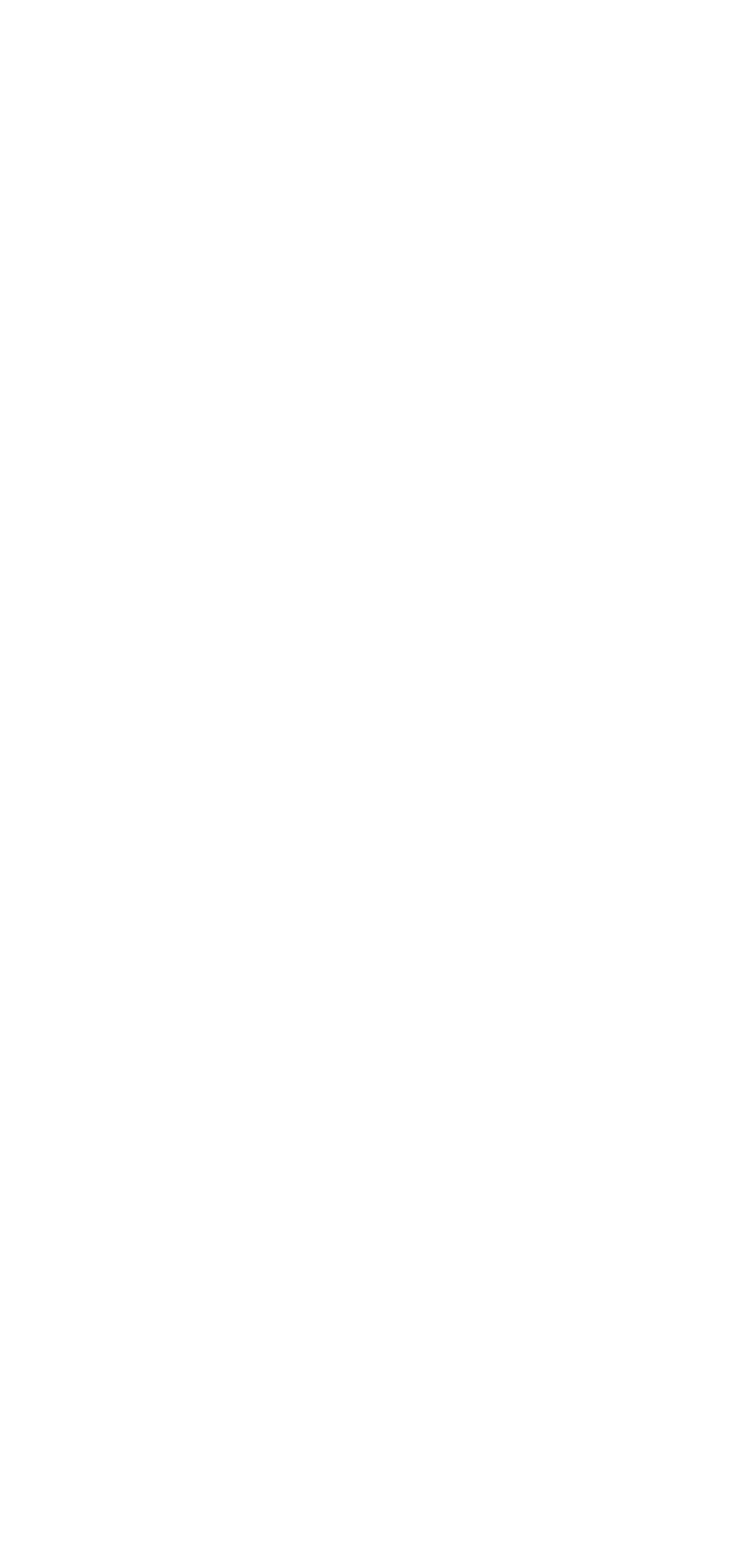
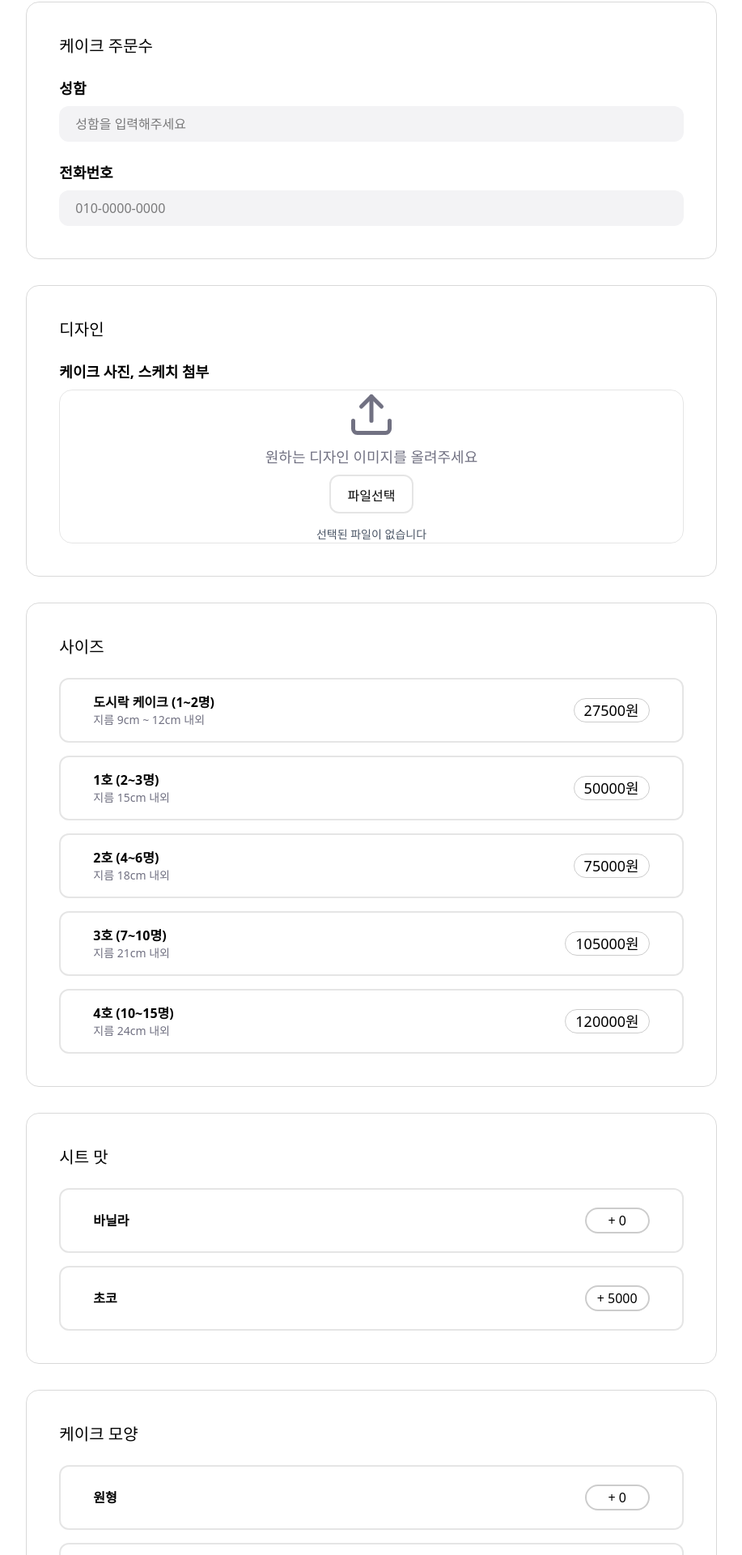
Before and after one commit to WebFrameWorkCakeOn/Web, a React (Vite) app: page /order in a window 1280 px wide. Before the commit this address had no page. Shown: the part 280-2200 px from the top of the page at 81% size, without its empty margins (181-1098 px from the left). Before the commit the page ends 800 px from the top, so only its background shows below. Built offline with nearby package versions, Linux system fonts and the light colour scheme.

Commit message:
feat:orderPage 작업중,,,

```diff
--- /dev/null
+++ b/src/pages/OrderPage.tsx
@@ -0,0 +1,211 @@
+import { Upload } from "lucide-react";
+import { useState } from "react";
+
+const CUSTOM_CAKE_DATA = [
+  {
+    sizeName: "도시락 케이크",
+    diameterText: "9cm ~ 12cm 내외",
+    peopleText: "1~2명",
+    priceAverage: 27500,
+  },
+  {
+    sizeName: "1호",
+    diameterText: "15cm 내외",
+    peopleText: "2~3명",
+    priceAverage: 50000,
+  },
+  {
+    sizeName: "2호",
+    diameterText: "18cm 내외",
+    peopleText: "4~6명",
+    priceAverage: 75000,
+  },
+  {
+    sizeName: "3호",
+    diameterText: "21cm 내외",
+    peopleText: "7~10명",
+    priceAverage: 105000,
+  },
+  {
+    sizeName: "4호",
+    diameterText: "24cm 내외",
+    peopleText: "10~15명",
+    priceAverage: 120000,
+  },
+];
+const FLAVOR_OPTIONS = [
+  { name: "바닐라", price: 0 },
+  { name: "초코", price: 5000 },
+];
+const SHAPE_OPTIONS = [
+  { name: "원형", price: 0 },
+  { name: "하트", price: 5000 },
+];
+
+const OrderPage = () => {
+  const [fileName, setFileName] = useState("선택된 파일이 없습니다");
+  const [selectedSizeIndex, setSelectedSizeIndex] = useState<number | null>(
+    null
+  );
+  const [selectedFlavorIndex, setSelectedFlavorIndex] = useState<number | null>(
+    null
+  );
+  const [selectedShapeIndex, setSelectedShapeIndex] = useState<number | null>(
+    null
+  );
+  const handleFileChange = (e: React.ChangeEvent<HTMLInputElement>) => {
+    if (e.target.files && e.target.files.length > 0) {
+      setFileName(e.target.files[0].name);
+    } else {
+      setFileName("선택된 파일이 없습니다");
+    }
+  };
+
+  const handleSizeSelect = (index: number) => {
+    setSelectedSizeIndex(index);
+  };
+  const orderFormCss =
+    "w-full p-10 h-auto border border-[#000000]/15 flex flex-col gap-y-6 rounded-2xl";
+
+  return (
+    <div className="min-h-screen pb-10 w-full flex justify-center ">
+      <div className="h-full w-2/3 flex flex-col gap-y-8 justify-center">
+        {/*수량*/}
+        <div className={orderFormCss}>
+          <div className="text-xl">케이크 주문수</div>
+          <div className="flex items-center w-full h-9 gap-x-4">
+            <div className="text-lg font-bold">수량</div>
+            <input
+              type="text"
+              className="bg-[#F3F3F5] h-full w-24 gap-x-2 rounded-xl text-center"
+            />
+            <div className="text-lg ">개</div>
+          </div>
+        </div>
+        {/*픽업 날짜... 캘린더ㅜ */}
+        {/*주문자 성함, 번호*/}
+        <div className={orderFormCss}>
+          <div className="text-xl">케이크 주문수</div>
+          <div className="flex flex-col gap-y-2 w-full h-auto">
+            <div className="text-lg font-bold">성함</div>
+            <input
+              type="text"
+              className="bg-[#F3F3F5] h-11 w-full gap-x-2 rounded-xl px-5"
+              placeholder="성함을 입력해주세요"
+            />
+          </div>
+          <div className="flex flex-col gap-y-2 w-full h-auto">
+            <div className="text-lg font-bold">전화번호</div>
+            <input
+              type="text"
+              className="bg-[#F3F3F5] h-11 w-full gap-x-2 rounded-xl px-5"
+              placeholder="010-0000-0000"
+            />
+          </div>
+        </div>
+        {/*디자인 첨부*/}
+        <div className={orderFormCss}>
+          <div className="text-xl">디자인</div>
+          <div className="flex flex-col gap-y-2 w-full h-auto">
+            <div className="text-lg font-bold">케이크 사진, 스케치 첨부</div>
+            <div className="w-full aspect-5/1 border border-[#000000]/10 rounded-2xl flex flex-col justify-center items-center gap-y-2">
+              <Upload stroke="#717182" strokeWidth={2} width={60} height={60} />
+              <div className="text-[#717182] text-lg">
+                원하는 디자인 이미지를 올려주세요
+              </div>
+              <label className="inline-block w-26 h-12 border-2 border-[#000000]/10 text-center leading-12 cursor-pointer rounded-xl justify-center items-center">
+                파일선택
+                <input
+                  type="file"
+                  className="hidden"
+                  onChange={handleFileChange}
+                />
+              </label>
+              <div className="mt-2 text-sm text-gray-600">{fileName}</div>
+            </div>
+          </div>
+        </div>
+        {/*사이즈 선택*/}
+        <div className={orderFormCss}>
+          <div className="text-xl">사이즈</div>
+          <div className="flex flex-col w-full h-auto gap-y-4">
+            {CUSTOM_CAKE_DATA.map((cake, index) => (
+              <div
+                key={index}
+                className={`w-full border-2 rounded-xl h-20 px-10 flex items-center justify-between cursor-pointer
+              ${
+                selectedSizeIndex === index
+                  ? "border-blue-500 bg-blue-50"
+                  : "border-[#000000]/10"
+              }`}
+                onClick={() => handleSizeSelect(index)}
+              >
+                <div className="flex flex-col">
+                  <div className="font-bold">
+                    {cake.sizeName} ({cake.peopleText})
+                  </div>
+
+                  <div className="text-sm text-[#717182] ">
+                    지름 {cake.diameterText}
+                  </div>
+                </div>
+
+                <div className="px-3 rounded-2xl border  border-[#000000]/20  text-lg">
+                  {cake.priceAverage}원
+                </div>
+              </div>
+            ))}
+          </div>
+        </div>
+        {/*맛 선택*/}
+        <div className={orderFormCss}>
+          <div className="text-xl">시트 맛</div>
+          <div className="flex flex-col w-full gap-y-4">
+            {FLAVOR_OPTIONS.map((flavor, index) => (
+              <div
+                key={index}
+                className={`w-full border-2 rounded-xl h-20 px-10 flex items-center justify-between cursor-pointer
+                ${
+                  selectedFlavorIndex === index
+                    ? "border-blue-500 bg-blue-50"
+                    : "border-[#000000]/10"
+                }`}
+                onClick={() => setSelectedFlavorIndex(index)}
+              >
+                <div className="font-bold">{flavor.name}</div>
+                <div className="border-2 w-20 h-8 flex items-center justify-center border-[#000000]/20 rounded-2xl ">
+                  + {flavor.price}
+                </div>
+              </div>
+            ))}
+          </div>
+        </div>
+        {/*모양*/}
+        <div className={orderFormCss}>
+          <div className="text-xl">케이크 모양</div>
+          <div className="flex flex-col w-full gap-y-4">
+            {SHAPE_OPTIONS.map((shape, index) => (
+              <div
+                key={index}
+                className={`w-full border-2 rounded-xl h-20 px-10 flex items-center justify-between cursor-pointer
+                ${
+                  selectedShapeIndex === index
+                    ? "border-blue-500 bg-blue-50"
+                    : "border-[#000000]/10"
+                }`}
+                onClick={() => setSelectedShapeIndex(index)}
+              >
+                <div className="font-bold">{shape.name}</div>
+                <div className="border-2 w-20 h-8 flex items-center justify-center border-[#000000]/20 rounded-2xl ">
+                  + {shape.price}
+                </div>
+              </div>
+            ))}
+          </div>
+        </div>
+      </div>
+    </div>
+  );
+};
+
+export default OrderPage;
--- a/src/route/Router.tsx
+++ b/src/route/Router.tsx
@@ -2,6 +2,7 @@ import { createBrowserRouter } from "react-router-dom";
 import { RootLayout } from "../layout/RootLayout";
 import HomePage from "../pages/HomePage";
 import LoginPage from "../pages/LoginPage";
+import OrderPage from "../pages/OrderPage";
 
 export const router = createBrowserRouter([
   {
@@ -16,6 +17,10 @@ export const router = createBrowserRouter([
         path: "login",
         element: <LoginPage />,
       },
+      {
+        path: "order",
+        element: <OrderPage />,
+      },
 
       // 나중에 "/about" 페이지를 추가하고 싶다면 여기에 추가하면 됨,, 상욱아
       // {
```
